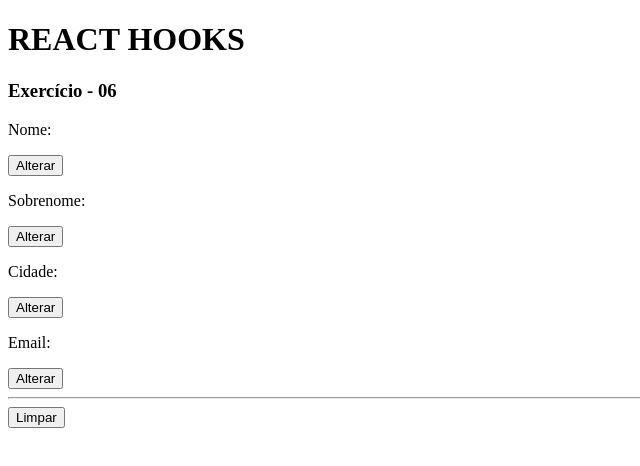
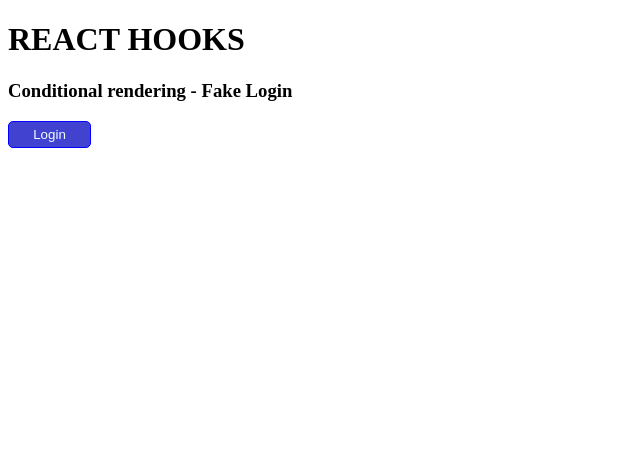
Before and after one commit to AntonielAureliano/react_next_hooks, a React (Vite) app: page / in a window 1280 px wide. Shown: the top 466 px of the page, without its empty margins (0-640 px from the left). Built offline with nearby package versions, Linux system fonts and the light colour scheme.

Commit message:
07_hooks exercício 07.

```diff
--- a/src/App.jsx
+++ b/src/App.jsx
@@ -8,7 +8,8 @@ import React from 'react';
 // import HookState05 from './components/UseState_05';
 // import HookState06 from './components/UseState_06';
 // import HookState07 from './components/UseState_07';
-import HookState08 from './components/UseState_08';
+// import HookState08 from './components/UseState_08';
+import HookState09 from './components/UseState_09';
 
 export default () => {
     return (
@@ -21,7 +22,8 @@ export default () => {
             {/* <HookState05 /> */}
             {/* <HookState06 /> */}
             {/* <HookState07 /> */}
-            <HookState08 />
+            {/* <HookState08 /> */}
+            <HookState09 />
 
         </>
     )
--- /dev/null
+++ b/src/components/UseState_09.css
@@ -0,0 +1,13 @@
+.btn {
+    padding: 5px 20px;
+    background-color: rgb(66, 66, 209);
+    border: solid 1px blue;
+    border-radius: 5px;
+    color: azure;
+    width: 83px;
+}
+
+.status {
+    color: rgb(6, 138, 50);
+    font-weight: 600;
+}
--- /dev/null
+++ b/src/components/UseState_09.jsx
@@ -0,0 +1,20 @@
+import React, { useState } from 'react';
+
+import './UseState_09.css'
+
+export default function UseSate_09() {
+    const [login, setLogin] = useState(false);
+    const [btnText, setBtnText] = useState('Login');
+
+    return(
+        <>
+            <h3>Conditional rendering - Fake Login</h3>
+            <button className='btn' onClick={() => {
+                setLogin(!login);
+                setBtnText(login ? 'Login' : 'Logout');
+            }}>{btnText}</button>
+
+            {login && <p className='status'>Usuário Logado!</p>}
+        </>
+    )
+}
```
